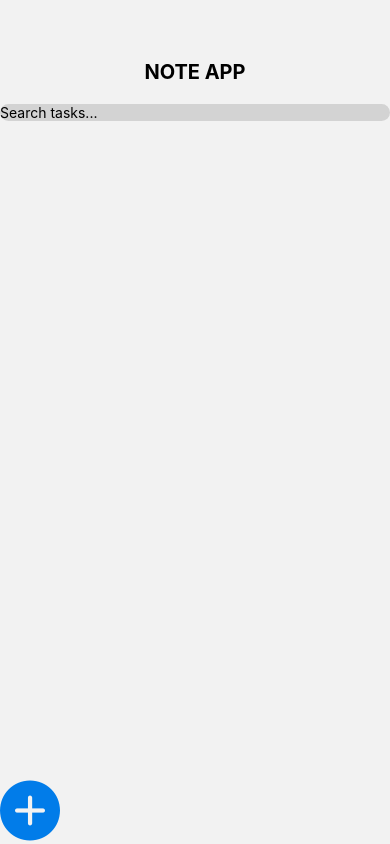
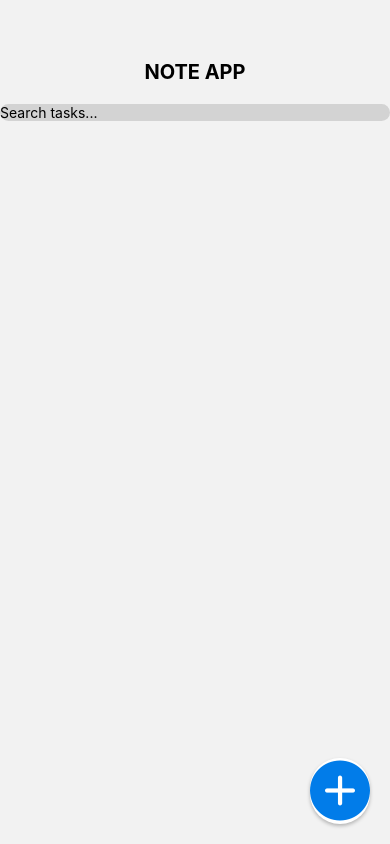
Before and after one commit to Nhat-Kha/note-app, a React Native app: screen /Home in a window 390 px wide. Built offline with nearby package versions, Linux system fonts and the light colour scheme.

Commit message:
update New Note Button

```diff
--- a/src/pages/Home/index.js
+++ b/src/pages/Home/index.js
@@ -22,7 +22,7 @@ export default function Home() {
         {/* Notes */}
         <FlatList />
         {/* ADD TODO BUTTON */}
-        <TouchableOpacity style={styles.addNoteButton}>
+        <TouchableOpacity style={styles.newNoteButton}>
             <AntDesign name='pluscircle' size={60} color={Colors.addButton} />
         </TouchableOpacity>
     </SafeAreaView>
```
